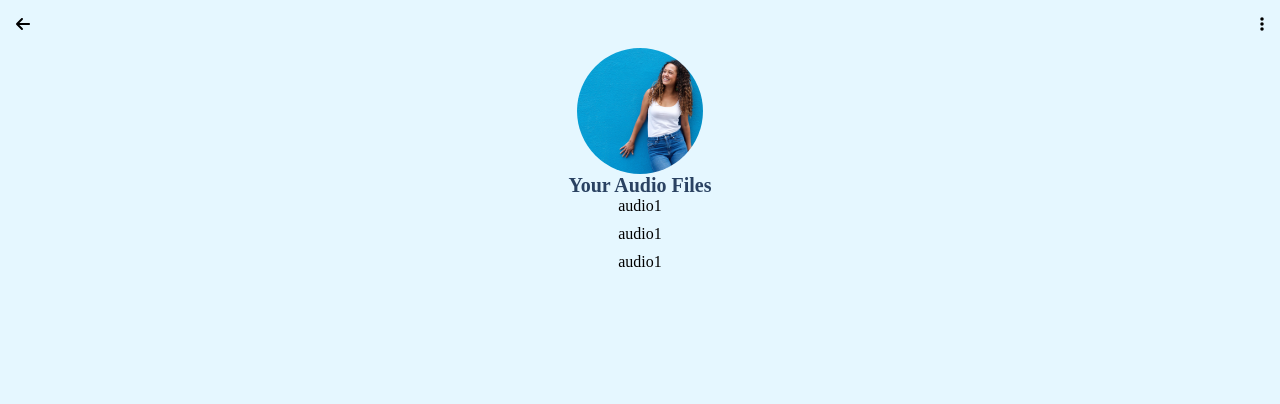
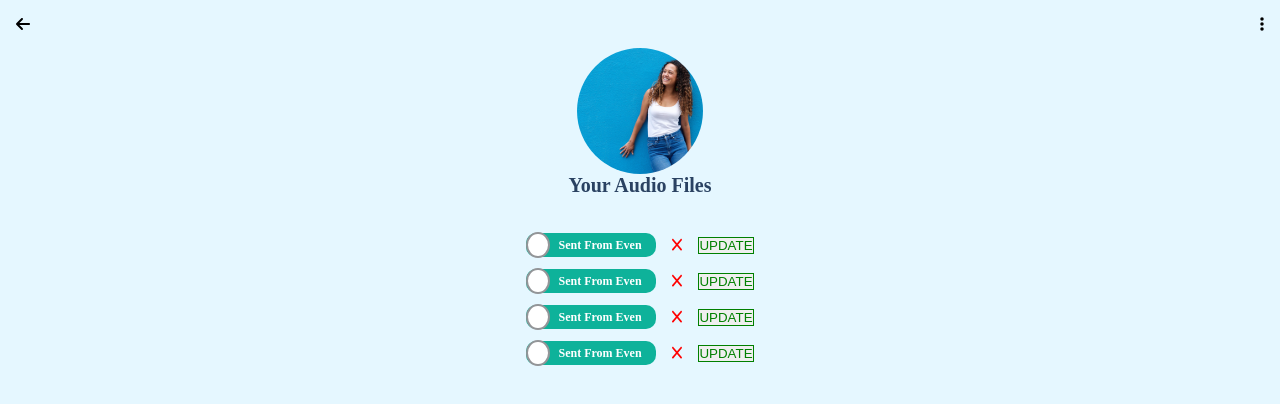
Before and after one commit to RicardoEgas/SymphonicMash, a React (Vite) app: page /profile/audio in a window 1280 px wide. Shown: the top 404 px of the page. Built offline with nearby package versions, Linux system fonts and the light colour scheme.

Commit message:
style the ProfileAudio page

```diff
--- a/src/assets/css/profile.module.css
+++ b/src/assets/css/profile.module.css
@@ -33,9 +33,51 @@
     justify-content: space-around;
     width: 100%;
 }
+
 .audioFileContainer{
+    margin-top: 40px;
     display: flex;
     flex-direction: column;
     align-items: center;
-    gap: 10px;
+    gap: 20px;
 }
+
+.audioItem{
+    display: flex;
+    gap: 1rem;
+    justify-content: space-between;
+    height: 1rem;
+    align-items: center;
+}
+
+.audioItem div{
+width: 130px;
+height: 1.5rem;
+background-color: #0eb29a;
+border-radius: 10px;
+display: flex;
+align-items: center;
+font-size: 12px;
+color: white;
+font-weight: 700;
+gap: 8px;
+}
+
+.audioItem div div{
+    border: 2px solid #939598;
+    border-radius: 50%;
+    height: 1.4rem;
+    width: 20px;
+    background-color: white;
+}
+
+.audioItemDeleteButton{
+    color: red;
+    border: transparent;
+    background-color: transparent;
+}
+
+.audioItemUpdateButton{
+    border: 1px solid green;
+    color: green;
+}
--- a/src/components/ProfileAudio.jsx
+++ b/src/components/ProfileAudio.jsx
@@ -1,3 +1,5 @@
+import { FontAwesomeIcon } from '@fortawesome/react-fontawesome';
+import { faX } from '@fortawesome/free-solid-svg-icons'
 import profileStyle from '../assets/css/profile.module.css';
 import user from '../assets/img/user.svg';
 
@@ -11,9 +13,50 @@ const ProfileAudio=()=>{
             <h3>Your Audio Files</h3>
             </div>
             <div className={profileStyle.audioFileContainer}>
-                <p>audio1</p>
-                <p>audio1</p>
-                <p>audio1</p>
+                <div className={profileStyle.audioItem}>
+                <div>
+                   <div></div> <p>Sent From Even</p>
+                </div>
+                <button className={profileStyle.audioItemDeleteButton}>
+                <FontAwesomeIcon icon={faX}/>
+                </button>
+                <button className={profileStyle.audioItemUpdateButton}>
+                UPDATE
+                </button>
+                </div>
+                <div className={profileStyle.audioItem}>
+                <div>
+                   <div></div> <p>Sent From Even</p>
+                </div>
+                <button className={profileStyle.audioItemDeleteButton}>
+                <FontAwesomeIcon icon={faX}/>
+                </button>
+                <button className={profileStyle.audioItemUpdateButton}>
+                UPDATE
+                </button>
+                </div>
+                <div className={profileStyle.audioItem}>
+                <div>
+                   <div></div> <p>Sent From Even</p>
+                </div>
+                <button className={profileStyle.audioItemDeleteButton}>
+                <FontAwesomeIcon icon={faX}/>
+                </button>
+                <button className={profileStyle.audioItemUpdateButton}>
+                UPDATE
+                </button>
+                </div>
+                <div className={profileStyle.audioItem}>
+                <div>
+                   <div></div> <p>Sent From Even</p>
+                </div>
+                <button className={profileStyle.audioItemDeleteButton}>
+                <FontAwesomeIcon icon={faX}/>
+                </button>
+                <button className={profileStyle.audioItemUpdateButton}>
+                UPDATE
+                </button>
+                </div>
             </div>
         </div>
     );
```
